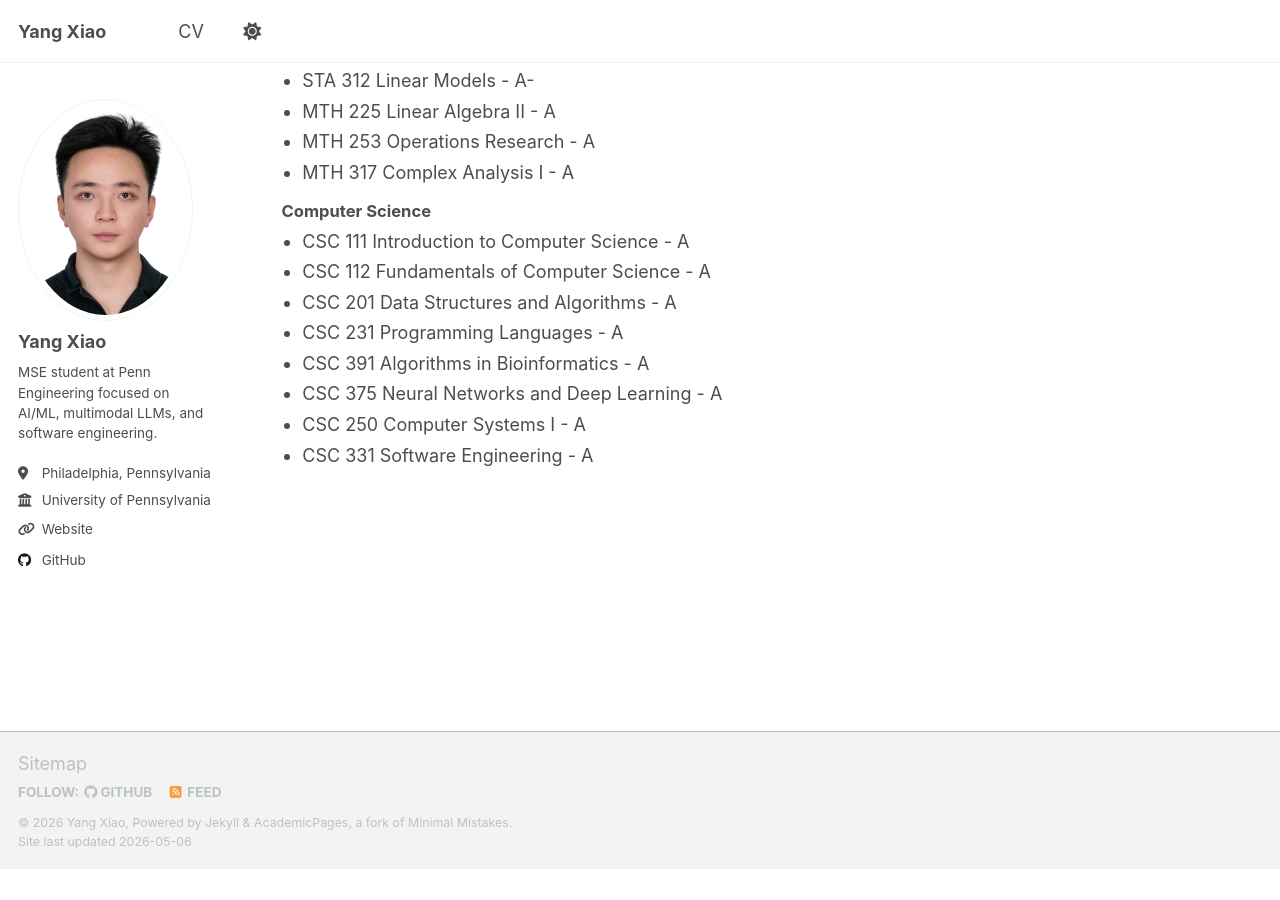
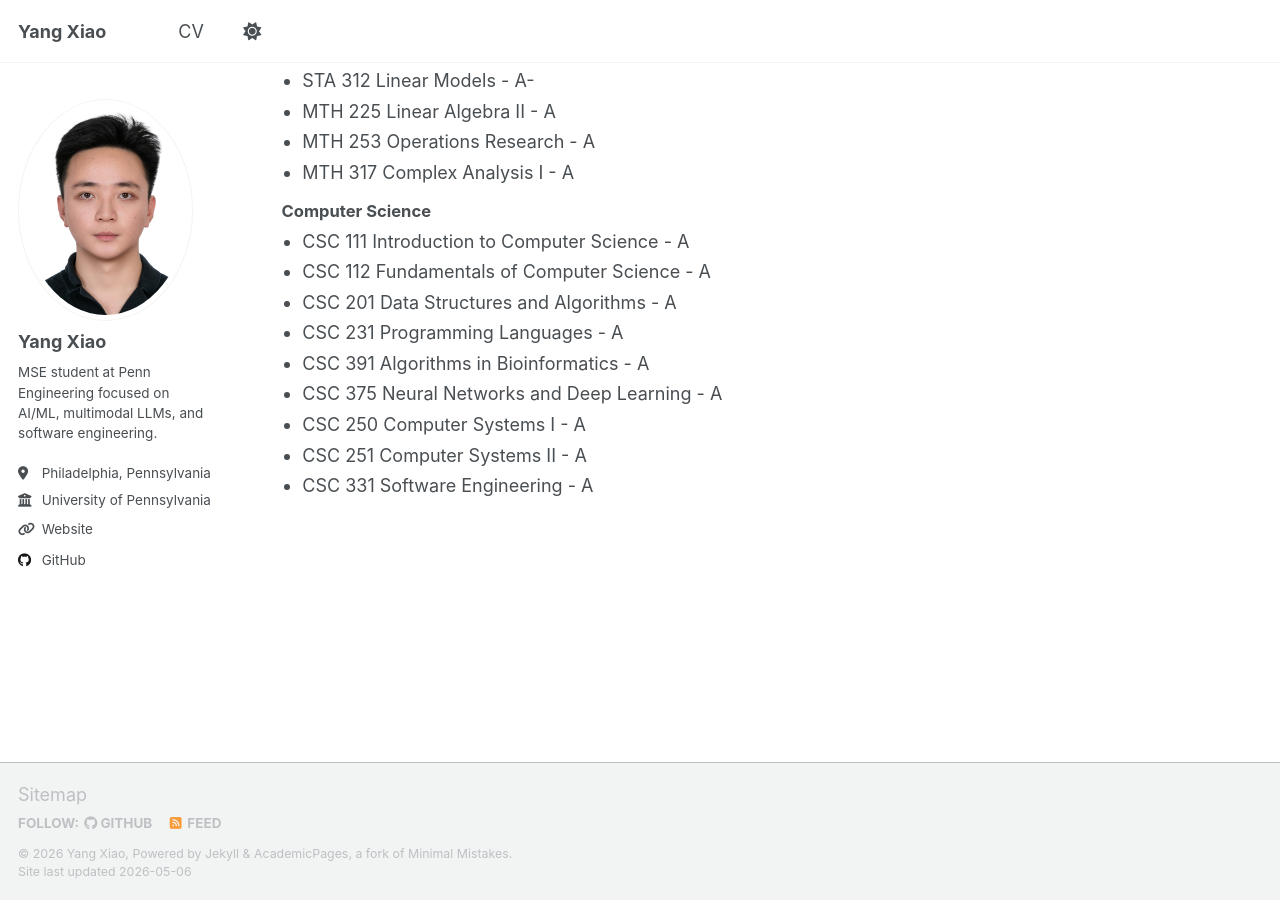
Before and after one commit to YangXiao0302/yangxiao0302.github.io, a Jekyll site: the page built from _pages/about.md, in a window 1280 px wide and 900 px high, scrolled down 2203 px. Built offline with Jekyll 4.4.1, drawn with Linux system fonts in a browser that asks for light colours; a script that is not in the unit is left out; before the commit the page ends 3073 px from its top, so only the background shows below that.

Commit message:
Add WFU in-progress CS coursework

```diff
--- a/_pages/about.md
+++ b/_pages/about.md
@@ -210,6 +210,7 @@ Selected Coursework
       <li>CSC 391 Algorithms in Bioinformatics - A</li>
       <li>CSC 375 Neural Networks and Deep Learning - A</li>
       <li>CSC 250 Computer Systems I - A</li>
+      <li>CSC 251 Computer Systems II - A</li>
       <li>CSC 331 Software Engineering - A</li>
     </ul>
   </div>
```
Also changed, not shown: _pages/cv.md (+1 -0 lines).
